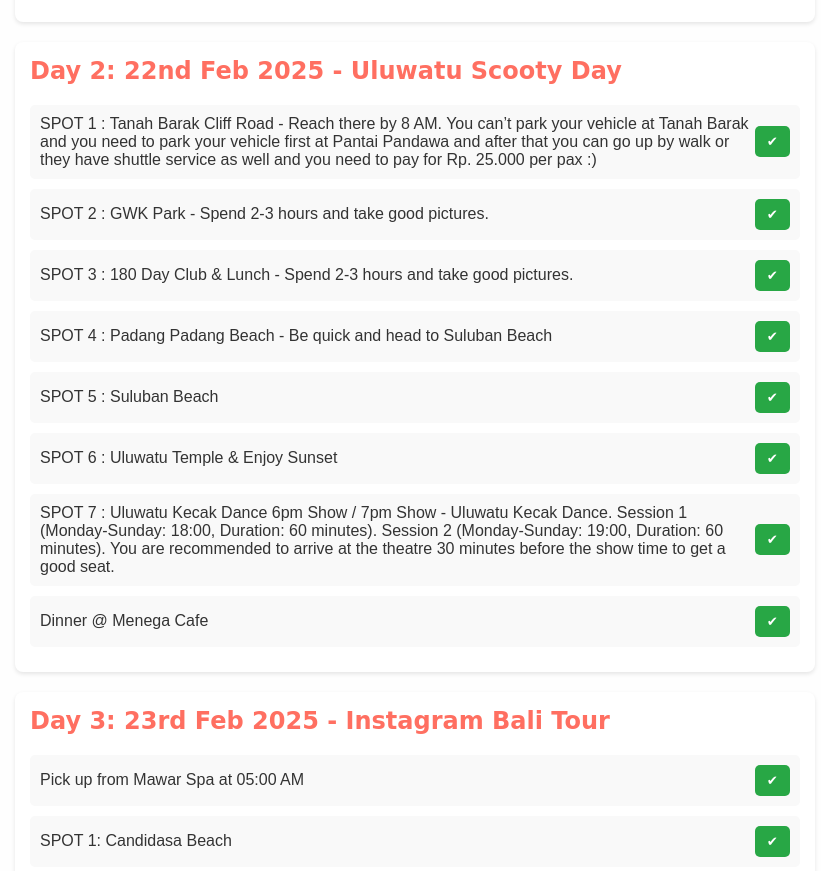
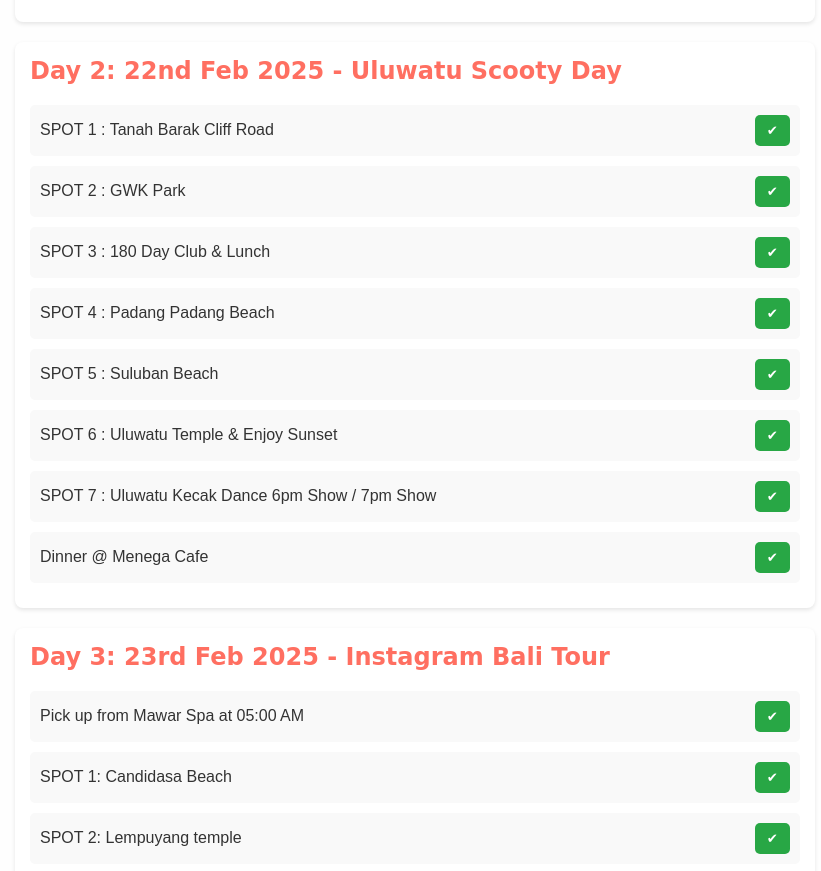
Before and after one commit to neileshchimangunde/bali-trip-itinerary, a plain HTML site: page index.html in a window 1280 px wide. Shown: the part 997-1868 px from the top of the page, without its empty margins (225-1046 px from the left). Drawn offline with Linux system fonts and the light colour scheme.

Commit message:
Update index.html

```diff
--- a/index.html
+++ b/index.html
@@ -44,31 +44,31 @@
             <div class="task" data-description="Go to Flea Market & Shopping" data-time="" data-maps="" data-references=""><span>Go to Flea Market & Shopping</span><button onclick="markCompleted(this)">✔</button></div>
         </div>
 
-       <!-- Day 2 -->
+<!-- Day 2 -->
 <div class="day" id="day2">
     <h2>Day 2: 22nd Feb 2025 - Uluwatu Scooty Day</h2>
-    <div class="task" data-description="SPOT 1 : Tanah Barak Cliff Road" data-time="08:00 AM" data-maps="https://maps.app.goo.gl/bNqHD9DEgDPnGkLy7" data-references="">
-        <span>SPOT 1 : Tanah Barak Cliff Road - Reach there by 8 AM. You can’t park your vehicle at Tanah Barak and you need to park your vehicle first at Pantai Pandawa and after that you can go up by walk or they have shuttle service as well and you need to pay for Rp. 25.000 per pax :)</span><button onclick="markCompleted(this)">✔</button>
+    <div class="task" data-description="Reach there by 8 AM. You can’t park your vehicle at Tanah Barak and you need to park your vehicle first at Pantai Pandawa and after that you can go up by walk or they have shuttle service as well and you need to pay for Rp. 25.000 per pax :)" data-time="08:00 AM" data-maps="https://maps.app.goo.gl/bNqHD9DEgDPnGkLy7" data-references="">
+        <span>SPOT 1 : Tanah Barak Cliff Road</span><button onclick="markCompleted(this)">✔</button>
     </div>
-    <div class="task" data-description="SPOT 2 : GWK Park" data-time="" data-maps="https://maps.app.goo.gl/f8i8eK8qvL5rkjjn8" data-references="">
-        <span>SPOT 2 : GWK Park - Spend 2-3 hours and take good pictures.</span><button onclick="markCompleted(this)">✔</button>
+    <div class="task" data-description="Spend 2-3 hours and take good pictures." data-time="" data-maps="https://maps.app.goo.gl/f8i8eK8qvL5rkjjn8" data-references="">
+        <span>SPOT 2 : GWK Park</span><button onclick="markCompleted(this)">✔</button>
     </div>
-    <div class="task" data-description="SPOT 3 : 180 Day Club & Lunch" data-time="" data-maps="https://maps.app.goo.gl/vL6or7ryyUCLnLc37" data-references="">
-        <span>SPOT 3 : 180 Day Club & Lunch - Spend 2-3 hours and take good pictures.</span><button onclick="markCompleted(this)">✔</button>
+    <div class="task" data-description="Spend 2-3 hours and take good pictures." data-time="" data-maps="https://maps.app.goo.gl/vL6or7ryyUCLnLc37" data-references="">
+        <span>SPOT 3 : 180 Day Club & Lunch</span><button onclick="markCompleted(this)">✔</button>
     </div>
-    <div class="task" data-description="SPOT 4 : Padang Padang Beach" data-time="" data-maps="https://maps.app.goo.gl/9mvps4wA6L2JiLkE9" data-references="">
-        <span>SPOT 4 : Padang Padang Beach - Be quick and head to Suluban Beach</span><button onclick="markCompleted(this)">✔</button>
+    <div class="task" data-description="Be quick and head to Suluban Beach" data-time="" data-maps="https://maps.app.goo.gl/9mvps4wA6L2JiLkE9" data-references="">
+        <span>SPOT 4 : Padang Padang Beach</span><button onclick="markCompleted(this)">✔</button>
     </div>
-    <div class="task" data-description="SPOT 5 : Suluban Beach" data-time="" data-maps="https://maps.app.goo.gl/kFX1NRpGrLz5jXsZ6" data-references="">
+    <div class="task" data-description="" data-time="" data-maps="https://maps.app.goo.gl/kFX1NRpGrLz5jXsZ6" data-references="">
         <span>SPOT 5 : Suluban Beach</span><button onclick="markCompleted(this)">✔</button>
     </div>
-    <div class="task" data-description="SPOT 6 : Uluwatu Temple & Enjoy Sunset" data-time="" data-maps="https://maps.app.goo.gl/h37kUXqrBpSj2TsC8" data-references="">
+    <div class="task" data-description="" data-time="" data-maps="https://maps.app.goo.gl/h37kUXqrBpSj2TsC8" data-references="">
         <span>SPOT 6 : Uluwatu Temple & Enjoy Sunset</span><button onclick="markCompleted(this)">✔</button>
     </div>
-    <div class="task" data-description="SPOT 7 : Uluwatu Kecak Dance 6pm Show / 7pm Show" data-time="18:00" data-maps="https://maps.app.goo.gl/jh5AciwDNYKTxjLX6" data-references="">
-        <span>SPOT 7 : Uluwatu Kecak Dance 6pm Show / 7pm Show - Uluwatu Kecak Dance. Session 1 (Monday-Sunday: 18:00, Duration: 60 minutes). Session 2 (Monday-Sunday: 19:00, Duration: 60 minutes). You are recommended to arrive at the theatre 30 minutes before the show time to get a good seat.</span><button onclick="markCompleted(this)">✔</button>
+    <div class="task" data-description="Uluwatu Kecak Dance. Session 1 (Monday-Sunday: 18:00, Duration: 60 minutes). Session 2 (Monday-Sunday: 19:00, Duration: 60 minutes). You are recommended to arrive at the theatre 30 minutes before the show time to get a good seat." data-time="18:00" data-maps="https://maps.app.goo.gl/jh5AciwDNYKTxjLX6" data-references="">
+        <span>SPOT 7 : Uluwatu Kecak Dance 6pm Show / 7pm Show</span><button onclick="markCompleted(this)">✔</button>
     </div>
-    <div class="task" data-description="Dinner @ Menega Cafe" data-time="" data-maps="https://maps.app.goo.gl/G7QTdaBapiagDbaB9" data-references="">
+    <div class="task" data-description="" data-time="" data-maps="https://maps.app.goo.gl/G7QTdaBapiagDbaB9" data-references="">
         <span>Dinner @ Menega Cafe</span><button onclick="markCompleted(this)">✔</button>
     </div>
 </div>
```
